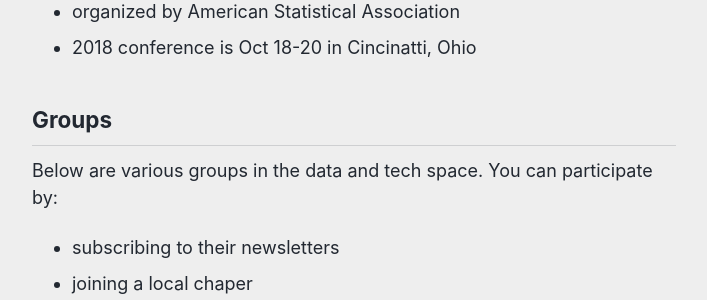
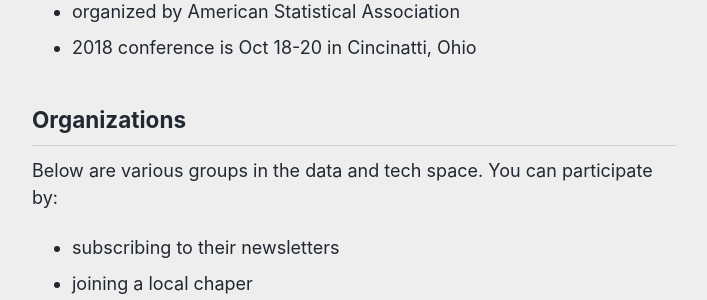
Before and after one commit to reshamas/reshamas.github.io, a Jekyll site: the page built from _posts/2018-05-09-resource-guide-for-women-in-data-science.md, in a window 1280 px wide and 900 px high, scrolled down 3165 px. Shown: the part 154-454 px from the top of the window, without its empty margins (286-993 px from the left). Built offline with Jekyll 4.4.1, drawn with Linux system fonts in a browser that asks for light colours; comment, search, counter and statistics services are not loaded.

Commit message:
Update 2018-05-09-resource-guide-for-women-in-data-science.md

```diff
--- a/_posts/2018-05-09-resource-guide-for-women-in-data-science.md
+++ b/_posts/2018-05-09-resource-guide-for-women-in-data-science.md
@@ -73,7 +73,7 @@ Here is a list of conferences organized by and for women, with women speakers in
 - organized by American Statistical Association
 - 2018 conference is Oct 18-20 in Cincinatti, Ohio
 
-## Groups
+## Organizations
 Below are various groups in the data and tech space.  You can participate by:
 - subscribing to their newsletters
 - joining a local chaper
```
